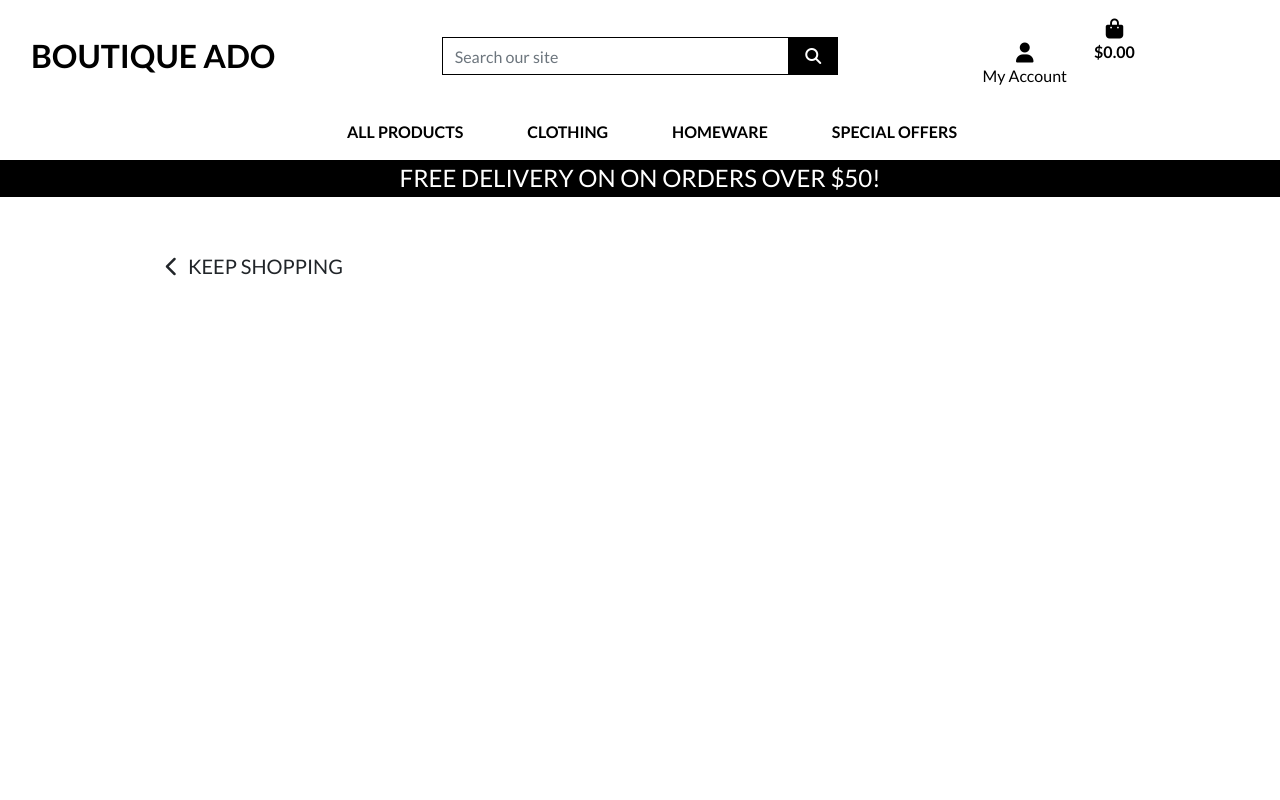
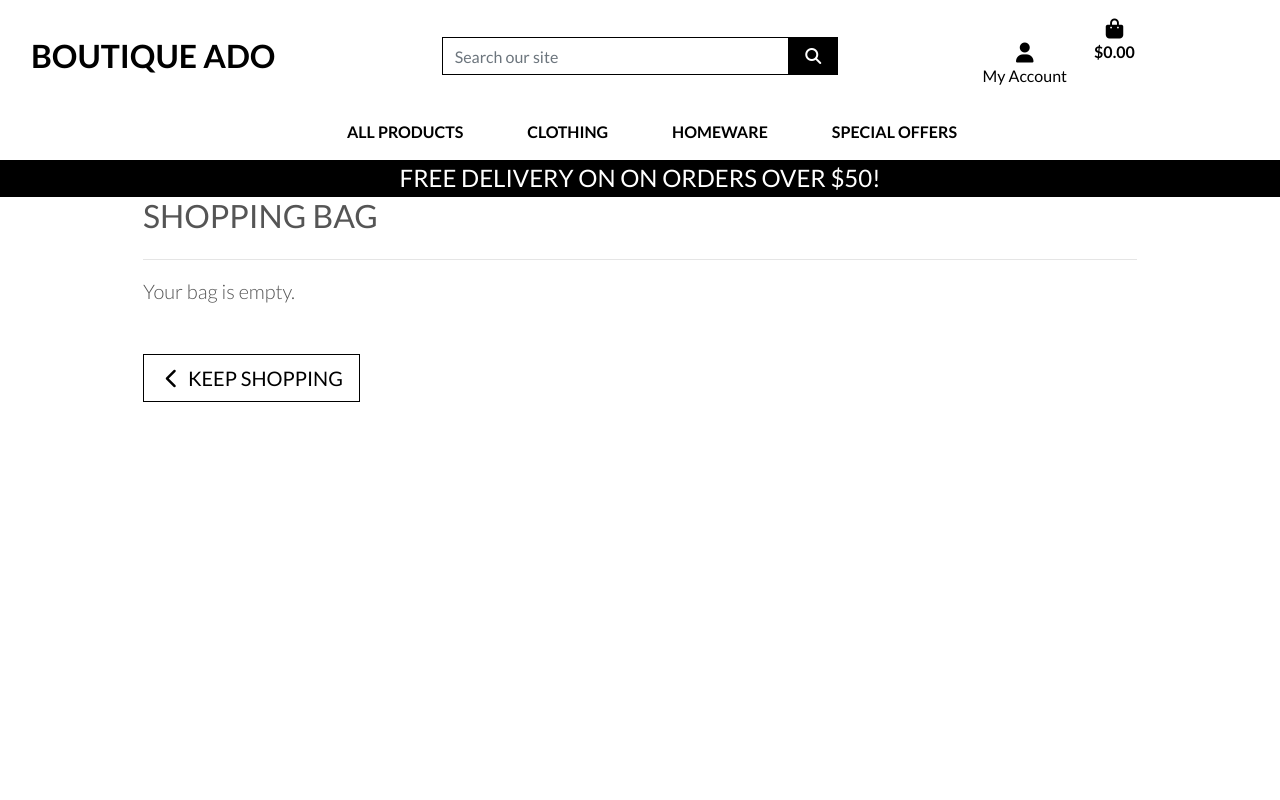
Before and after one commit to DRegan-dev/boutique_ado_v1, a Django app: page /bag/ in a window 1280 px wide. Run offline with Django 3.2, Linux system fonts and the light colour scheme; parts of the project's set-up code (start-up, migrations or seed data) failed here and were passed over; some libraries are stand-ins or nearby versions.

Commit message:
updated shopping bag template

```diff
--- a/bag/templates/bag/bag.html
+++ b/bag/templates/bag/bag.html
@@ -1,5 +1,4 @@
 {% extends "base.html" %}
-
 {% load static %}
 
 {% block page_header %}
@@ -15,24 +14,86 @@
     <div class="container mb-2">
         <div class="row">
             <div class="col">
+                <hr>
+                <h2 class="logo-font mb-4">Shopping Bag</h2>
+                <hr>
+            </div>
+        </div>
+
+        <div class="row">
+            <div class="col">
                 {% if bag_items %}
                     <div class="table-responsive rounded">
-                        {{ bag_items }}
+                        <table class="table table-sm table-borderless">
+                            <thead class="text-black">
+                                <tr>
+                                    <th scope="col">Product Info</th>
+                                    <th scope="col"></th>
+                                    <th scope="col">Price</th>
+                                    <th scope="col">Qty</th>
+                                    <th scope="col">Subtotal</th>
+                                </tr>
+                            </thead>
+                            {% for item in bag_items %}
+                                <tr>
+                                    <td class="p-3 w-25">
+                                        <img class="img-fluid rounded" src="{{ item.product.image.url }}">
+                                    </td>
+                                    <td class="py-3">
+                                        <p class="my-0"><strong>{{ item.product.name }}</strong></p>
+                                        <p class="my-0 small text-muted">SKU: {{ item.product.sku|upper }}</p>
+                                    </td>
+                                    <td class="py-3">
+                                        <p class="my-0">${{ item.product.price }}</p>
+                                    </td>
+                                    <td class="py-3 w-25">
+                                        <p class="my-0">{{ item.quantity }}</p>
+                                    </td>
+                                    <td class="py-3">
+                                        <p class="my-0">${{ item.product.price }}</p>
+                                    </td>
+                                </tr>
+                            {% endfor %}
+                            <tr>
+                                <td colspan="5" class="pt-5 text-right">
+                                    <h6><strong>Bag Total: ${{ total|floatformat:2 }}</strong></h6>
+                                    <h6>Delivery: ${{ delivery|floatformat:2 }}</h6>
+                                    <h4 class="mt-4"><strong>Grand Total: ${{ grand_total|floatformat:2 }}</strong></h4>
+                                    {% if free_delivery_delta > 0 %}
+                                        <p class="mb-1 text-danger">
+                                            You could get free delivery by spending just <strong>${{ free_delivery_delta }}</strong> more!
+                                        </p>
+                                    {% endif %}
+                                </td>
+                            </tr>
+                            <tr>
+                                <td colspan="5" class="text-right">
+                                    <a href="{% url 'products' %}" class="btn btn-outline-black rounded-0 btn-lg">
+                                        <span class="icon">
+                                            <i class="fas fa-chevron-left"></i>
+                                        </span>
+                                        <span class="text-uppercase">Keep Shopping</span>
+                                    </a>
+                                    <a href="" class="btn btn-black rounded-0 btn-lg">
+                                        <span class="text-uppercase">Secure Checkout</span>
+                                        <span class="icon">
+                                            <i class="fas fa-lock"></i>
+                                        </span>
+                                    </a>
+                                </td>
+                            </tr>
+                        </table>
                     </div>
-
                 {% else %}
-                    <p class="lead mb-5">Your bag is empty</p>
-                    <a href="" class="btn btn-outlilne-black rounded-0 btn-lg">
+                    <p class="lead mb-5">Your bag is empty.</p>
+                    <a href="{% url 'products' %}" class="btn btn-outline-black rounded-0 btn-lg">
                         <span class="icon">
                             <i class="fas fa-chevron-left"></i>
                         </span>
-                    <span class="text-uppercase">Keep Shopping</span>
+                        <span class="text-uppercase">Keep Shopping</span>
                     </a>
                 {% endif %}
             </div>
         </div>
-        <div class="row">
-            <div class="col"></div>
-        </div>
     </div>
 {% endblock %}
```
